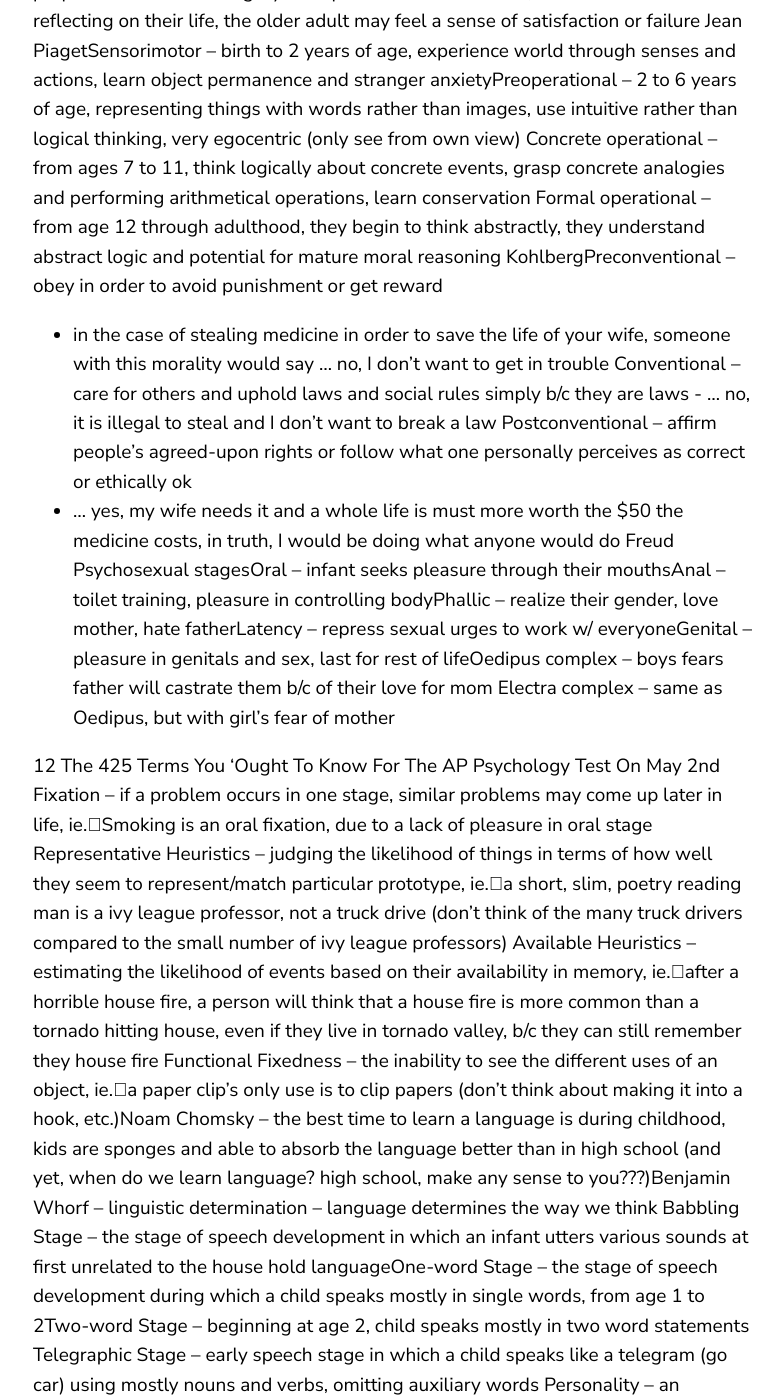
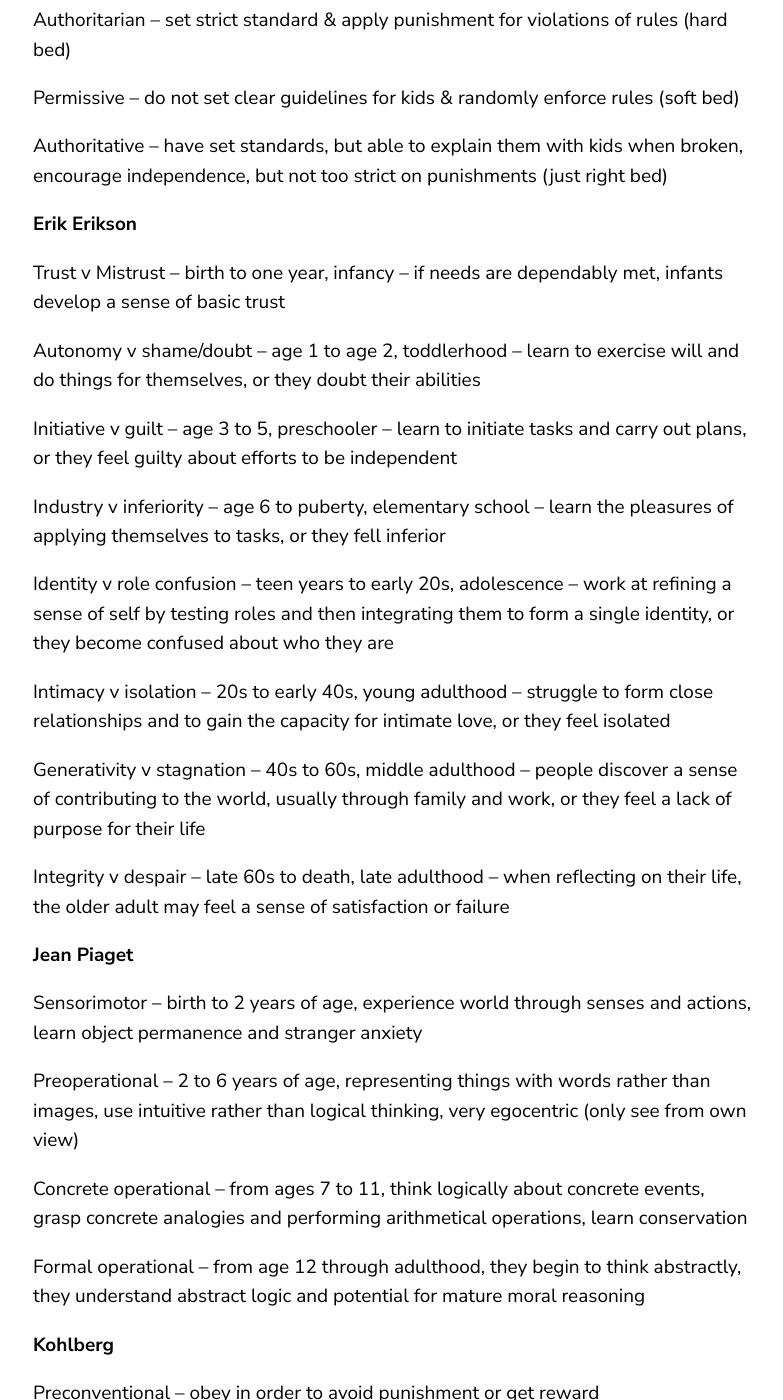
Before and after one commit to jiaobenhaimo/jiaobenhaimo.github.io, a Jekyll site: the page built from _posts/2023-4-27-AP Psychology Terms 2.markdown, in a window 1280 px wide and 1400 px high, scrolled down 4747 px. Shown: the whole window, without its empty margins (67-850 px from the left). Built offline with Jekyll 4.4.1, drawn with Linux system fonts in a browser that asks for light colours; some of the changed text lies outside the part shown.

Commit message:
Update Terms 2

```diff
--- a/_posts/2023-4-27-AP Psychology Terms 2.markdown
+++ b/_posts/2023-4-27-AP Psychology Terms 2.markdown
@@ -19,13 +19,14 @@ Subconscious level – info that we are not completely aware of but we know exis
 Unconscious level – reservoir of mostly unacceptable thoughts, wishes, feelings, and memories in which we are ashamed of, that why we repressed them their sleep
 
 **Sleep Sleep cycle**
-Stage | Wave | Period
----|---|---
-Stage 1 | Alpha Wave | onset of sleep; twilight
-Stage 2 | Spindles | small bursts of activities, nonrem sleep
-Stage 3 | Some delta wave | hard to wake up, wet bed & sleep walk
-Stage 4 | All delta wave | hard to wake up, wet bed & sleep walk
-REM Sleep |  | rapid eye movement, paradoxical sleep
+
+| Stage | Wave | Period |
+|:---:|:---:|:---:|
+| Stage 1 | Alpha Wave | onset of sleep; twilight |
+| Stage 2 | Spindles | small bursts of activities, nonrem sleep |
+| Stage 3 | Some delta wave | hard to wake up, wet bed & sleep walk |
+| Stage 4 | All delta wave | hard to wake up, wet bed & sleep walk |
+| REM Sleep |  | rapid eye movement, paradoxical sleep |
 
 Nightmare – a scary dream that wakes up the child
 
@@ -50,18 +51,18 @@ Antagonists – inhibits, by blocking neurotransmitters
 
 Psychoactive drugs – a chemical substance that alters perceptions and mood
 
-Drugs | Type | Ingredients
----|---|---
-Meth | Stimulant | *dopamine*
-Cocaine | Stimulant | *dopamine*
-Tobacco | Stimulant | *dopamine*
-Caffeine | Stimulant | *dopamine*
-Alcohol | Depressant | *GABA*/*glutamate*
-Barbiturates | Depressant | *tranquilizers*
-Opium & Heroin | Depressant | *dopamine*
-LSD | Hallucinogen | LSD/*serotonin*
-Marijuana | Hallucinogen | *dopamine*/*THC*/anandamine
-Ecstasy | Hallucinogen | *serotonin*
+| Drugs | Type | Ingredients |
+|:---:|:---:|:---:|
+| Meth | Stimulant | *dopamine* |
+| Cocaine | Stimulant | *dopamine* |
+| Tobacco | Stimulant | *dopamine* |
+| Caffeine | Stimulant | *dopamine* |
+| Alcohol | Depressant | *GABA*/*glutamate* |
+| Barbiturates | Depressant | *tranquilizers* |
+| Opium & Heroin | Depressant | *dopamine* |
+| LSD | Hallucinogen  | LSD/*serotonin* |
+| Marijuana | Hallucinogen  | *dopamine*/*THC*/anandamine |
+| Ecstasy | Hallucinogen  | *serotonin* |
 
 Tolerance – the diminishing effects with
 
@@ -105,86 +106,219 @@ Achievement Test – designed to determine what an individual has learned
 
 Aptitude Test – designed to predict one’s capacity to learn in the future
 
-Divergent thinking – test has multiple possible answers (words that begin with s) Convergent thinking – test only has one correct answer (2+2=?)Nature v Nurture – the debate of weather you are shaped by your environment or genes FAS – fetal alcohol syndrome – physical and cognitive abnormalities in children caused
-by a pregnant women’s heavy drinking
-Newborn reflexesRooting Reflex – when touched on the cheek, a baby will turn its head and seek a nipple Moro Reflex – when startled, baby flings limbs out and slowly retract themBabinski Reflex – when a baby’s foot is stroked, he/she will spread their toesSucking Reflex – when an object is placed into baby’s mouth, the infant will suck on it Grasping Reflex – if an object is placed into baby’s balm, the baby will try to grasp it Crystallized intelligence – one’s accumulated knowledge & verbal skill, increase with age Fluid intelligence – one’s ability to reason speedily & abstractly, decrease with age Harry Harlow – created the Harlow monkey experiment, raise baby monkey’s w/ a wire
-mother and bottle vs. a terry cloth mother, most monkey’s liked the comfort rather
-than the food and necessary needs provided by the other motherMary Ainsworth – studied how different attachment styles affected kidsSecure attachment – confidently explore the novel environment while parents are
-present, are distressed when they leave, and come to parents when they return Avoidant attachment – may resist being held by parent and will explore the novel
-environment. They do not go to parent for comfort when they return after absence Anxious attachment – have ambivalent reactions to parents. They may show extreme
-stress when parents leave, but upon return resist being comforted by parent Authoritarian – set strict standard & apply punishment for violations of rules (hard bed) Permissive – do not set clear guidelines for kids & randomly enforce rules (soft bed) Authoritative – have set standards, but able to explain them with kids when broken,
-encourage independence, but not too strict on punishments (just right bed)
-Erik EriksonTrust v Mistrust – birth to one year, infancy – if needs are dependably met, infants
-develop a sense of basic trustAutonomy v shame/doubt – age 1 to age 2, toddlerhood – learn to exercise will and do
-things for themselves, or they doubt their abilitiesInitiative v guilt – age 3 to 5, preschooler – learn to initiate tasks and carry out plans, or
-they feel guilty about efforts to be independent
+Divergent thinking – test has multiple possible answers (words that begin with s)
+
+Convergent thinking – test only has one correct answer (2+2=?)
+
+Nature v Nurture – the debate of weather you are shaped by your environment or genes
+
+FAS – fetal alcohol syndrome – physical and cognitive abnormalities in children caused by a pregnant women’s heavy drinking
+
+**Newborn reflexes**
+
+Rooting Reflex – when touched on the cheek, a baby will turn its head and seek a nipple
+
+Moro Reflex – when startled, baby flings limbs out and slowly retract them
+
+Babinski Reflex – when a baby’s foot is stroked, he/she will spread their toes
+
+Sucking Reflex – when an object is placed into baby’s mouth, the infant will suck on it
+
+Grasping Reflex – if an object is placed into baby’s balm, the baby will try to grasp it
 
 
 
-11
-The 425 Terms You ‘Ought To Know For The AP Psychology Test On May 2nd
+Crystallized intelligence – one’s accumulated knowledge & verbal skill, increase with age
+
+Fluid intelligence – one’s ability to reason speedily & abstractly, decrease with age
+
+Harry Harlow – created the Harlow monkey experiment, raise baby monkey’s w/ a wire mother and bottle vs. a terry cloth mother, most monkey’s liked the comfort rather than the food and necessary needs provided by the other mother
+
+Mary Ainsworth – studied how different attachment styles affected kids
+
+Secure attachment – confidently explore the novel environment while parents are present, are distressed when they leave, and come to parents when they return
+
+Avoidant attachment – may resist being held by parent and will explore the novel environment. They do not go to parent for comfort when they return after absence
+
+Anxious attachment – have ambivalent reactions to parents. They may show extreme stress when parents leave, but upon return resist being comforted by parent
+
+Authoritarian – set strict standard & apply punishment for violations of rules (hard bed)
+
+Permissive – do not set clear guidelines for kids & randomly enforce rules (soft bed)
+
+Authoritative – have set standards, but able to explain them with kids when broken, encourage independence, but not too strict on punishments (just right bed)
+
+**Erik Erikson**
+
+Trust v Mistrust – birth to one year, infancy – if needs are dependably met, infants develop a sense of basic trust
+
+Autonomy v shame/doubt – age 1 to age 2, toddlerhood – learn to exercise will and do things for themselves, or they doubt their abilities
+
+Initiative v guilt – age 3 to 5, preschooler – learn to initiate tasks and carry out plans, or they feel guilty about efforts to be independent
+
 Industry v inferiority – age 6 to puberty, elementary school – learn the pleasures of applying themselves to tasks, or they fell inferior
+
 Identity v role confusion – teen years to early 20s, adolescence – work at refining a sense of self by testing roles and then integrating them to form a single identity, or they become confused about who they are
+
 Intimacy v isolation – 20s to early 40s, young adulthood – struggle to form close relationships and to gain the capacity for intimate love, or they feel isolated
+
 Generativity v stagnation – 40s to 60s, middle adulthood – people discover a sense of contributing to the world, usually through family and work, or they feel a lack of purpose for their life
+
 Integrity v despair – late 60s to death, late adulthood – when reflecting on their life, the older adult may feel a sense of satisfaction or failure
-Jean PiagetSensorimotor – birth to 2 years of age, experience world through senses and actions,
-learn object permanence and stranger anxietyPreoperational – 2 to 6 years of age, representing things with words rather than images,
-use intuitive rather than logical thinking, very egocentric (only see from own view) Concrete operational – from ages 7 to 11, think logically about concrete events, grasp
-concrete analogies and performing arithmetical operations, learn conservation Formal operational – from age 12 through adulthood, they begin to think abstractly,
-they understand abstract logic and potential for mature moral reasoning
-KohlbergPreconventional – obey in order to avoid punishment or get reward
+
+
+
+**Jean Piaget**
+
+Sensorimotor – birth to 2 years of age, experience world through senses and actions, learn object permanence and stranger anxiety
+
+Preoperational – 2 to 6 years of age, representing things with words rather than images, use intuitive rather than logical thinking, very egocentric (only see from own view)
+
+Concrete operational – from ages 7 to 11, think logically about concrete events, grasp concrete analogies and performing arithmetical operations, learn conservation
+
+Formal operational – from age 12 through adulthood, they begin to think abstractly, they understand abstract logic and potential for mature moral reasoning
+
+
+
+**Kohlberg**
+
+Preconventional – obey in order to avoid punishment or get reward
 - in the case of stealing medicine in order to save the life of your wife, someone with this morality would say ... no, I don’t want to get in trouble
+
 Conventional – care for others and uphold laws and social rules simply b/c they are laws - ... no, it is illegal to steal and I don’t want to break a law
+
 Postconventional – affirm people’s agreed-upon rights or follow what one personally perceives as correct or ethically ok
 - ... yes, my wife needs it and a whole life is must more worth the $50 the medicine costs, in truth, I would be doing what anyone would do
-Freud Psychosexual stagesOral – infant seeks pleasure through their mouthsAnal – toilet training, pleasure in controlling bodyPhallic – realize their gender, love mother, hate fatherLatency – repress sexual urges to work w/ everyoneGenital – pleasure in genitals and sex, last for rest of lifeOedipus complex – boys fears father will castrate them b/c of their love for mom Electra complex – same as Oedipus, but with girl’s fear of mother
+
+
+
+**Freud Psychosexual stages**
+
+Oral – infant seeks pleasure through their mouths
+
+Anal – toilet training, pleasure in controlling body
+
+Phallic – realize their gender, love mother, hate father
+
+Latency – repress sexual urges to work w/ everyone
+
+Genital – pleasure in genitals and sex, last for rest of life
+
+Oedipus complex – boys fears father will castrate them b/c of their love for mom
+
+Electra complex – same as Oedipus, but with girl’s fear of mother
 
 
 
 
+Fixation – if a problem occurs in one stage, similar problems may come up later in life, ie. Smoking is an oral fixation, due to a lack of pleasure in oral stage
 
-12
-The 425 Terms You ‘Ought To Know For The AP Psychology Test On May 2nd
-Fixation – if a problem occurs in one stage, similar problems may come up later in life, ie.Smoking is an oral fixation, due to a lack of pleasure in oral stage
-Representative Heuristics – judging the likelihood of things in terms of how well they seem to represent/match particular prototype, ie.a short, slim, poetry reading man is a ivy league professor, not a truck drive (don’t think of the many truck drivers compared to the small number of ivy league professors)
-Available Heuristics – estimating the likelihood of events based on their availability in memory, ie.after a horrible house fire, a person will think that a house fire is more common than a tornado hitting house, even if they live in tornado valley, b/c they can still remember they house fire
-Functional Fixedness – the inability to see the different uses of an object, ie.a paper clip’s only use is to clip papers (don’t think about making it into a hook, etc.)Noam Chomsky – the best time to learn a language is during childhood, kids are
-sponges and able to absorb the language better than in high school (and yet, when do
-we learn language? high school, make any sense to you???)Benjamin Whorf – linguistic determination – language determines the way we think Babbling Stage – the stage of speech development in which an infant utters various
-sounds at first unrelated to the house hold languageOne-word Stage – the stage of speech development during which a child speaks mostly
-in single words, from age 1 to 2Two-word Stage – beginning at age 2, child speaks mostly in two word statements Telegraphic Stage – early speech stage in which a child speaks like a telegram (go car)
-using mostly nouns and verbs, omitting auxiliary words
-Personality – an individual’s characteristic pattern of thinking, feeling, and actingType A – hard-driving, aggressive, anger-prone people (get more heart problems)Type B – easygoing, relaxed peopleFree association – unscripted, uncensored talking, which is supposed to provide clues to
-the unconscious parts of the mindId – contains a reservoir of unconscious psychic energy that strives for basic sexual and
-aggressive drives, immediate gratification (devil)Pleasure principle – id operated on this – strive for pleasure, at all costsEgo – the largely conscious, executive part of personality that mediates between the
-demands of the id, superego, and realityReality principle – ego operates on this – u can’t always get what u want, realistically Superego – the part of the personality that represents internalized ideals and provides
-standards for judgments and for future aspirations (angel)Defense Mechanisms – ego’s productive method of reducing anxiety by unconsciously
-distorting realityRepression – pushing bad thoughts to back of mind, forgetting (Oh, I forgot) Denial – refusing to accept reality, so say it didn’t rally happen (I did get accepted)
-13
-The 425 Terms You ‘Ought To Know For The AP Psychology Test On May 2nd
-Displacement – taking you anger out on someone else (man/wife/boss)Projection – pushing your own feelings on to someone else (you look tired)Reaction Formation – showing the opposite feeling you have (I hate you)Regression – going back to an earlier stage of development (temper tantrum) Rationalization – giving false reasons why you did what you did (well, I was very tired) Sublimination – putting bad urges into acceptable social ways (boxing/football)
-Penis Envy – a women’s want for the man’s power (not necessary the actual body part) Horney – Neo-Freudian feministWomb Envy – a man’s want to be able to reproduceHumanism – all humans are basically good and have free will
-Rogers – people are genuine, accepting, and empathicSelf-concept – all our thoughts are feelings about ourselves in answer to the question,
-“Who am I?” We strive to form a positive one. They difference between a real self and
-ideal self will form your self-conceptReal self – who you really are, in terms of personalityIdeal self – who you want to be, your perfect versionUnconditional Positive Regard – an attitude of total acceptance towards another person Trait Theory – study, define, and track one’s traits over their life time, they don’t care
-about the why, just what they areTrait – a characteristic pattern of behavior or a disposition to feel or act, as assessed by
-self-reporting inventories and peer reports
-CANOE-Conscientiousness – Organized, carful, and disciplined -Agreeableness – Soft-hearted, trusting, and helpful-Neuroticism (emot. stability) – Calm, secure, and self-satisfied -Openness – Imaginative, preference for variety, and independent -Extraversion – Sociable, fun-loving, and affectionate
+Representative Heuristics – judging the likelihood of things in terms of how well they seem to represent/match particular prototype, ie. a short, slim, poetry reading man is a ivy league professor, not a truck drive (don’t think of the many truck drivers compared to the small number of ivy league professors)
+
+Available Heuristics – estimating the likelihood of events based on their availability in memory, ie. after a horrible house fire, a person will think that a house fire is more common than a tornado hitting house, even if they live in tornado valley, b/c they can still remember they house fire
+
+
+Functional Fixedness – the inability to see the different uses of an object, ie. a paper clip’s only use is to clip papers (don’t think about making it into a hook, etc.)
+
+Noam Chomsky – the best time to learn a language is during childhood, kids are sponges and able to absorb the language better than in high school
+
+Benjamin Whorf – linguistic determination – language determines the way we think
+
+Babbling Stage – the stage of speech development in which an infant utters various sounds at first unrelated to the house hold language
+
+One-word Stage – the stage of speech development during which a child speaks mostly in single words, from age 1 to 2
+
+Two-word Stage – beginning at age 2, child speaks mostly in two word statements
+
+Telegraphic Stage – early speech stage in which a child speaks like a telegram (go car) using mostly nouns and verbs, omitting auxiliary words
+
+Personality – an individual’s characteristic pattern of thinking, feeling, and acting
+
+Type A – hard-driving, aggressive, anger-prone people (get more heart problems)
+
+Type B – easygoing, relaxed peopleFree association – unscripted, uncensored talking, which is supposed to provide clues to the unconscious parts of the mind
+
+Id – contains a reservoir of unconscious psychic energy that strives for basic sexual and aggressive drives, immediate gratification (devil)
+
+Pleasure principle – id operated on this – strive for pleasure, at all costsEgo – the largely conscious, executive part of personality that mediates between the demands of the id, superego, and reality
+
+Reality principle – ego operates on this – you can’t always get what you want, realistically
+
+Superego – the part of the personality that represents internalized ideals and provides standards for judgments and for future aspirations (angel)
+
+Defense Mechanisms – ego’s productive method of reducing anxiety by unconsciously distorting reality
+
+Repression – pushing bad thoughts to back of mind, forgetting
+
+Denial – refusing to accept reality, so say it didn’t rally happen
+
+Displacement – taking you anger out on someone else (man/wife/boss)
+
+Projection – pushing your own feelings on to someone else (you look tired)
+
+Reaction Formation – showing the opposite feeling you have (I hate you)
+
+Regression – going back to an earlier stage of development (temper tantrum)
+
+Rationalization – giving false reasons why you did what you did (well, I was very tired)
+
+Sublimination – putting bad urges into acceptable social ways (boxing/football)
+
+Penis Envy – a women’s want for the man’s power (not necessary the actual body part)
+
+Womb Envy – a man’s want to be able to reproduce
+
+Horney – Neo-Freudian feminist
+
+Humanism – all humans are basically good and have free will
+
+Rogers – people are genuine, accepting, and empathic
+
+Self-concept – all our thoughts are feelings about ourselves in answer to the question, “Who am I?” We strive to form a positive one. They difference between a real self and ideal self will form your self-concept
+
+Real self – who you really are, in terms of personality
+
+Ideal self – who you want to be, your perfect versionUnconditional
+
+Positive Regard – an attitude of total acceptance towards another person
+
+Trait Theory – study, define, and track one’s traits over their life time, they don’t care about the why, just what they are
+
+Trait – a characteristic pattern of behavior or a disposition to feel or act, as assessed by self-reporting inventories and peer reports
+
+**CANOE**
+- Conscientiousness – Organized, carful, and disciplined
+- Agreeableness – Soft-hearted, trusting, and helpful
+- Neuroticism (emot. stability) – Calm, secure, and self-satisfied
+- Openness – Imaginative, preference for variety, and independent
+- Extraversion – Sociable, fun-loving, and affectionate
+
 Projective Tests – are personality tests that provide ambiguous stimuli designed to trigger projections of one’s inner dynamics
+
 Rorschach Inkblot – most widely used projective test, series of ten inkblots, participant looks at inkblot and says what he sees
-TAT – participant is given a picture and they must make up a story about the picture MMPI – the most widely researched and clinically used of all personality tests.
-Originally developed to identity emotional disorders, this test is now used for many
-other screening purposesInternal Locus of Control – the perception that one can control their own faith External Locus of Control – the perception that one’s fate is controlled by an outside
-force and that they have no control over itCarl Jung – unconscious is really powerful, but contains more that bad thoughts, etc.
-14
-The 425 Terms You ‘Ought To Know For The AP Psychology Test On May 2nd
+
+TAT – participant is given a picture and they must make up a story about the picture
+
+MMPI – the most widely researched and clinically used of all personality tests. Originally developed to identity emotional disorders, this test is now used for many other screening purposes
+
+Internal Locus of Control – the perception that one can control their own faith
+
+External Locus of Control – the perception that one’s fate is controlled by an outside force and that they have no control over it
+
+Carl Jung – unconscious is really powerful, but contains more that bad thoughts, etc.
+
 Collective Unconscious – Jung’s concept of a shared, inherited reservoir of memory traces from our species’ history
+
 Neo-Freudian – followers of Freud who broke of due to his emphasis on childhood memories and sexually and aggressive urges
+
 Self-efficacy – how capable we think we are in controlling event, determined by previous events, comparisons w/ others abilities, listening what others say about our capabilities, and feedback from body
+
 Learned Helplessness – when unable to avoid repeated adverse events, the person/animal feels helpless and will not try any more to avoid/escape
-Inferiority Complex – the avoiding of feelings of inadequacy and insignificance Spotlight Effect – the tendency to overestimate others’ noticing and evaluating our
-appearances, performances, and blundersSelf-serving Bias – a readiness to perceive oneself favorably
+
+Inferiority Complex – the avoiding of feelings of inadequacy and insignificance Spotlight Effect – the tendency to overestimate others’ noticing and evaluating our appearances, performances, and blunders
+
+Self-serving Bias – a readiness to perceive oneself favorably
+
 You should also know about the following in chapters 16 and 17...
 -  Difference between obsessions and compulsions
 -  Bipolar disorder
@@ -194,4 +328,6 @@ You should also know about the following in chapters 16 and 17...
 
 there will probably be a question or two saying, so and so has these symptoms, what is there disorder
 -  Schizophrenia!!! – symptoms, types (paranoid, cationic, etc.), and factors
--  Just have a basic understanding of the terms for therapy, there will be about 3 questions asking which type it is, think smart. If the question says, “James suffers from Parkinson’s diseases, as a treatment, his doctor prescribed medicine to increase the amount of dopamine secreted by the brain, what type of therapy is this?” What perspective deals with chemical imbalances in the brain Cognitive, therefore, the correct answer will probably be along the lines of cognitive therapy
+-  Just have a basic understanding of the terms for therapy, there will be about 3 questions asking which type it is, think smart.
+
+If the question says, “James suffers from Parkinson’s diseases, as a treatment, his doctor prescribed medicine to increase the amount of dopamine secreted by the brain, what type of therapy is this?” What perspective deals with chemical imbalances in the brain? Cognitive, therefore, the correct answer will probably be along the lines of cognitive therapy
```
